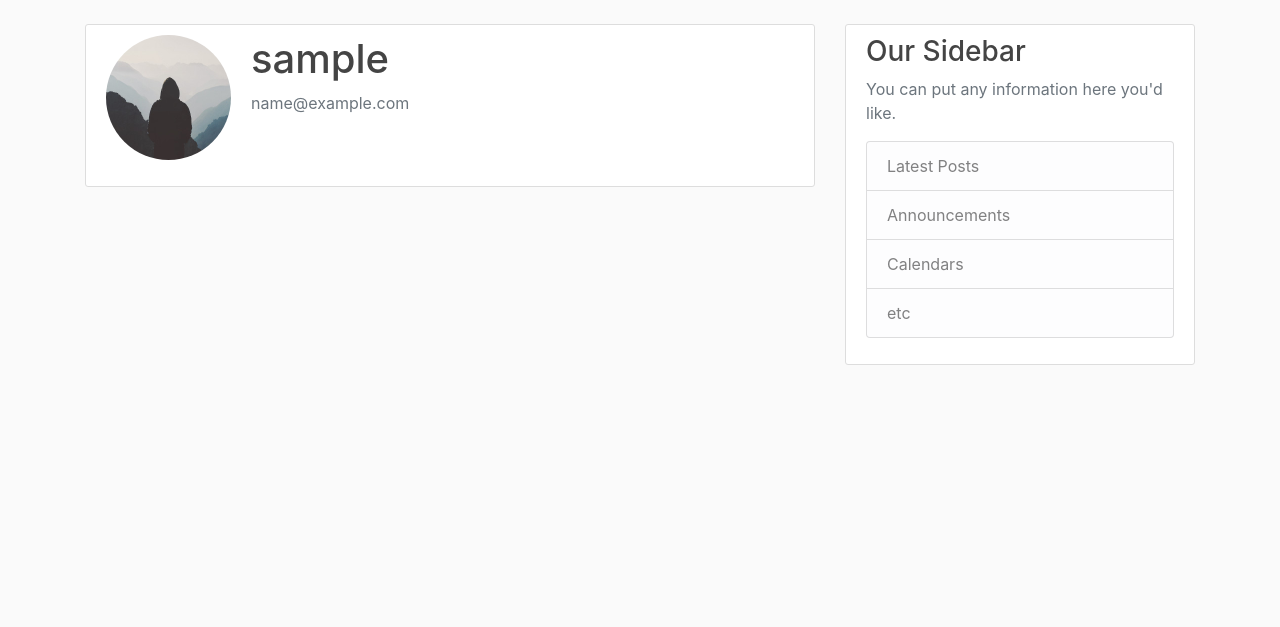
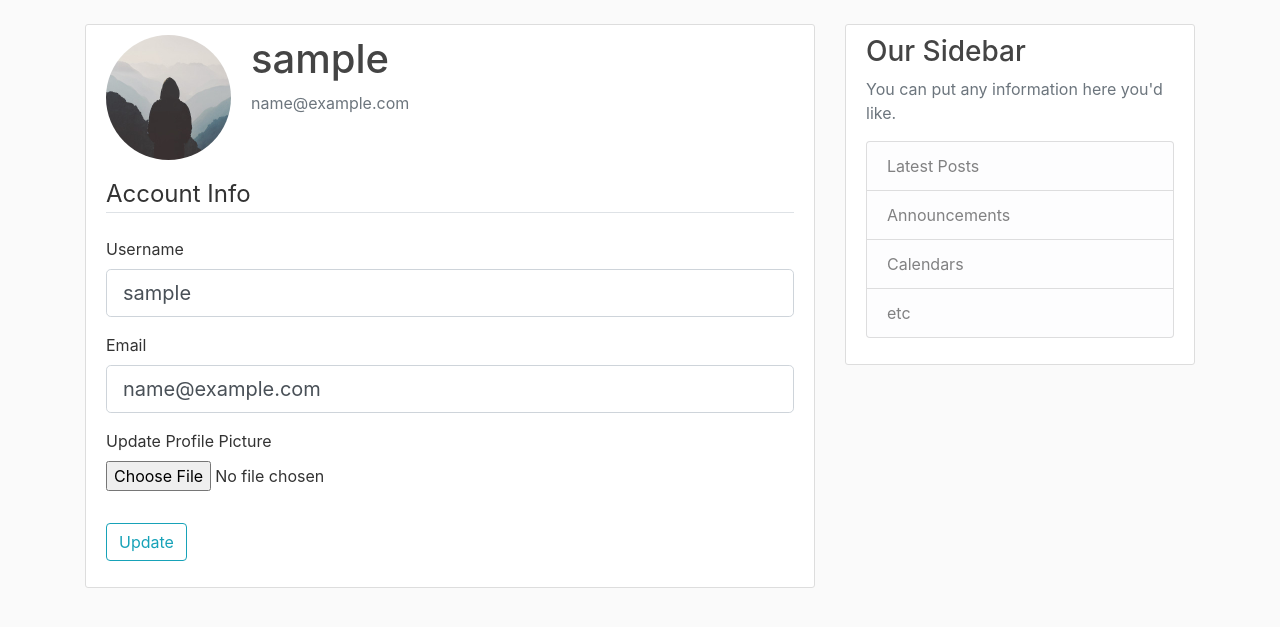
Before and after one commit to mikedonovan2011/electric-cars, a Flask app: page /account in a window 1280 px wide. Shown: the part 56-683 px from the top of the page. Run offline with Flask 2, Linux system fonts and the light colour scheme; the visitor is signed in with stand-in values (Sample User, id 1); data comes from the database, SQL or seed files in the repository; some libraries are stand-ins or nearby versions.

Commit message:
code from https://www.youtube.com/watch?v=803Ei2Sq-Zs&list=PL-osiE80TeTs4UjLw5MM6OjgkjFeUxCYH&index=7

```diff
--- a/ecars/forms.py
+++ b/ecars/forms.py
@@ -1,7 +1,10 @@
 from flask_wtf import FlaskForm
+from flask_wtf.file import FileField, FileAllowed
+from flask_login import current_user
 from wtforms import StringField, PasswordField, SubmitField, BooleanField
 from wtforms.validators import DataRequired, Length, Email, EqualTo, ValidationError
 from ecars.models import User
+
 
 class RegistrationForm(FlaskForm):
     username = StringField('Username', validators=[DataRequired(), Length(min=2, max=20)])
@@ -26,3 +29,22 @@ class LoginForm(FlaskForm):
     password = PasswordField('Password', validators=[DataRequired()])
     remember = BooleanField('Remember Me')
     submit = SubmitField('Login')
+
+
+class UpdateAccountForm(FlaskForm):
+    username = StringField('Username', validators=[DataRequired(), Length(min=2, max=20)])
+    email = StringField('Email', validators=[DataRequired(), Email()])
+    picture = FileField('Update Profile Picture', validators=[FileAllowed(['jpg', 'png'])])
+    submit = SubmitField('Update')
+
+    def validate_username(self, username):
+        if username.data != current_user.username:
+            user = User.query.filter_by(username=username.data).first()
+            if user:
+                raise ValidationError('That username is taken. Please choose a different one.')
+
+    def validate_email(self, email):
+        if email.data != current_user.email:
+            user = User.query.filter_by(email=email.data).first()
+            if user:
+                raise ValidationError('That email is taken. Please choose a different one.')
--- a/ecars/routes.py
+++ b/ecars/routes.py
@@ -1,6 +1,9 @@
+import secrets
+import os
+from PIL import Image
 from flask import render_template, url_for, flash, redirect, request
 from ecars import app, db, bcrypt
-from ecars.forms import RegistrationForm, LoginForm
+from ecars.forms import RegistrationForm, LoginForm, UpdateAccountForm
 from ecars.models import User, Post
 from flask_login import login_user, current_user, logout_user, login_required
 
@@ -68,8 +71,35 @@ def logout():
     return redirect(url_for('home'))
 
 
-@app.route("/account")
+def save_picture(form_picture):
+    random_hex = secrets.token_hex(8)
+    _, f_ext = os.path.splitext(form_picture.filename)
+    picture_fn = random_hex + f_ext
+    picture_path = os.path.join(app.root_path, 'static', 'profile_pics', picture_fn)
+
+    output_size = (125, 125)
+    i = Image.open(form_picture)
+    i.thumbnail(output_size)
+    i.save(picture_path)
+
+    return picture_fn
+
+
+@app.route("/account", methods=['GET', 'POST'])
 @login_required
 def account():
+    form = UpdateAccountForm()
+    if form.validate_on_submit():
+        if form.picture.data:
+            picture_file = save_picture(form.picture.data)
+            current_user.image_file = picture_file
+        current_user.username = form.username.data
+        current_user.email = form.email.data
+        db.session.commit()
+        flash('Your account had been updated!', 'success')
+        return redirect(url_for('account'))
+    elif request.method == 'GET':
+        form.username.data = current_user.username
+        form.email.data = current_user.email
     image_file = url_for('static', filename='profile_pics/' + current_user.image_file)
-    return render_template('account.html', title='Account', image_file=image_file)
+    return render_template('account.html', title='Account', image_file=image_file, form=form)
--- a/ecars/templates/account.html
+++ b/ecars/templates/account.html
@@ -8,6 +8,49 @@
           <p class="text-secondary">{{ current_user.email }}</p>
         </div>
       </div>
-  <!-- FORM HERE -->
+          <form method="POST" action="" enctype="multipart/form-data">
+              {{ form.hidden_tag() }}     <!-- CSRF token (cross-site request forgery) token; with the secret key -->
+              <fieldset class="form-group">
+                  <legend class="border-bottom mb-4">Account Info</legend>
+                  <div class="form-group">
+                      {{ form.username.label(class="form-control-label") }}
+                      {% if form.username.errors%}
+                          {{ form.username(class="form-control form-control-lg is-invalid") }}
+                          <div class="invalid-feedback">
+                              {% for error in form.username.errors %}
+                                  <span>{{ error }}</span>
+                              {% endfor %}
+                          </div>
+                      {% else %}
+                          {{ form.username(class="form-control form-control-lg") }}
+                      {% endif %}
+                  </div>
+                  <div class="form-group">
+                      {{ form.email.label(class="form-control-label") }}
+                      {% if form.email.errors%}
+                          {{ form.email(class="form-control form-control-lg is-invalid") }}
+                          <div class="invalid-feedback">
+                              {% for error in form.email.errors %}
+                                  <span>{{ error }}</span>
+                              {% endfor %}
+                          </div>
+                      {% else %}
+                          {{ form.email(class="form-control form-control-lg") }}
+                      {% endif %}
+                  </div>
+                <div class="form-group">
+                  {{ form.picture.label() }}
+                  {{ form.picture(class="form-control-file") }}
+                  {% if form.picture.errors %}
+                    {% for error in form.picture.errors %}
+                      <span class="text-danger">{{ error }}</span></br>
+                    {% endfor %}
+                  {% endif %}
+                </div>
+              </fieldset>
+              <div class="form-group">
+                  {{ form.submit(class="btn btn-outline-info") }}
+              </div>
+          </form>
 </div>
 {% endblock  content %}
```
Also changed, not shown: ecars/static/profile_pics/1f1c954f09e2d406.png (added), ecars/static/profile_pics/33cc12509cc7a823.png (added).
